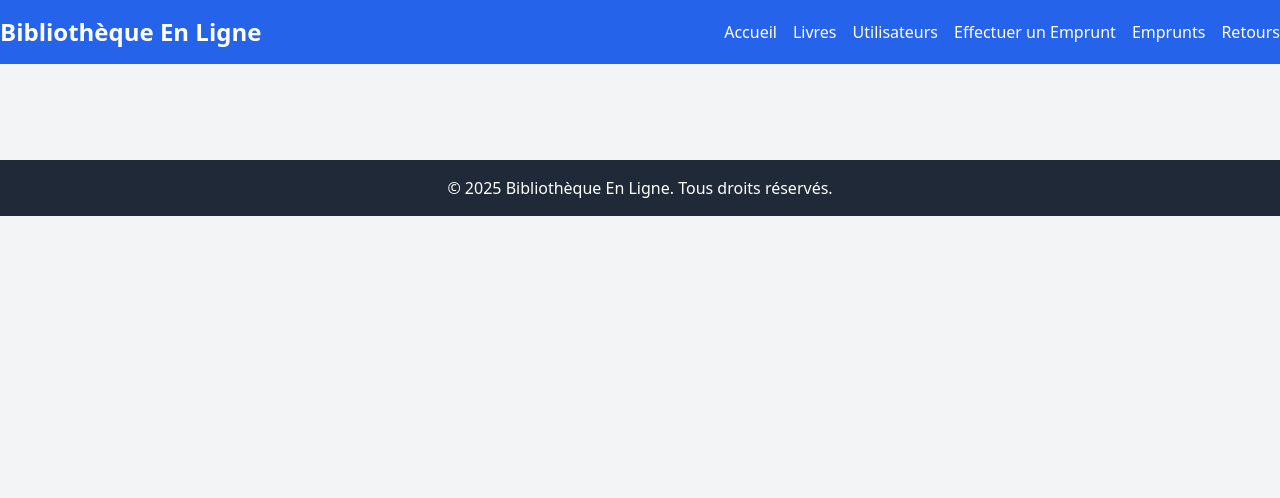
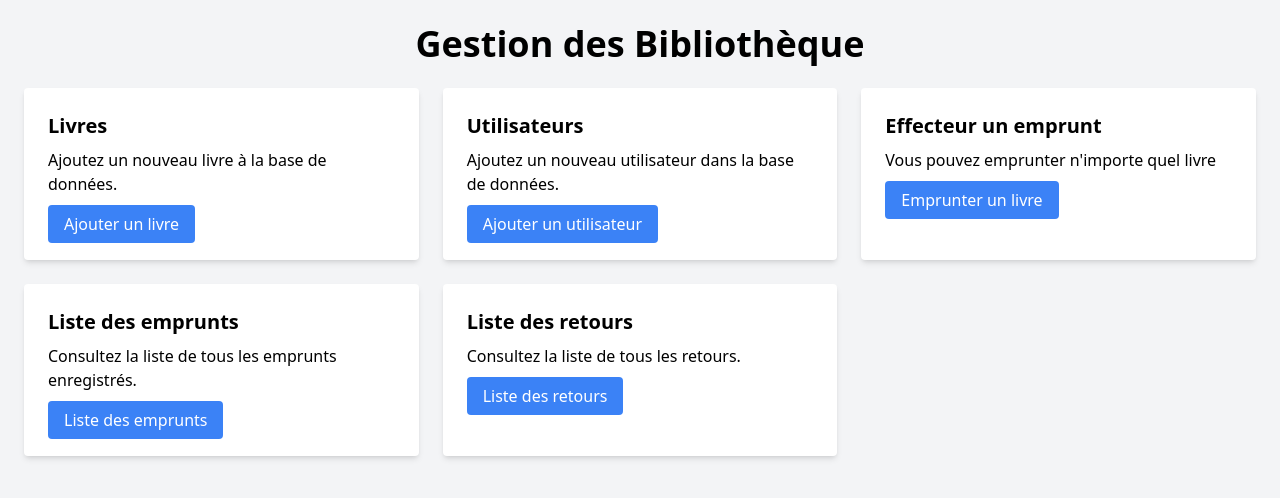
Before and after one commit to 25Abzo/Bibliotheque-, a Flask app: page / in a window 1280 px wide. Shown: the top 498 px of the page. Run offline with Flask 3, Linux system fonts and the light colour scheme; some libraries are stand-ins or nearby versions.

Commit message:
update de la page accueil

```diff
--- a/app.py
+++ b/app.py
@@ -16,7 +16,8 @@ def get_db_connection():
 # Route principale
 @app.route('/')
 def index():
-    return render_template('base.html')
+    return render_template('index.html')
+
 
 # Gestion des livres
 @app.route('/books', methods=['GET', 'POST'])
--- a/templates/base.html
+++ b/templates/base.html
@@ -7,6 +7,7 @@
     <script src="https://cdn.tailwindcss.com"></script>
 </head>
 <body class="bg-gray-100 font-sans">
+
     <!-- Header -->
     <header class="bg-blue-600 text-white py-4">
         <div class="container mx-auto flex justify-between items-center">
@@ -22,6 +23,7 @@
                 </ul>
             </nav>
         </div>
+
     </header>
 
     <!-- Flash Messages -->
@@ -40,7 +42,9 @@
     <!-- Main Content -->
     <main class="container mx-auto py-8">
         {% block content %}{% endblock %}
+
     </main>
+
 
     <!-- Footer -->
     <footer class="bg-gray-800 text-white py-4 mt-8">
--- /dev/null
+++ b/templates/index.html
@@ -0,0 +1,38 @@
+<!DOCTYPE html>
+<html lang="fr">
+<head>
+    <meta charset="UTF-8">
+    <title>Gestion des Bibliothèque en ligne</title>
+    <link href="{{ url_for('static', filename='css/output.css') }}" rel="stylesheet">
+</head>
+<body class="bg-gray-100 p-6">
+    <h1 class="text-4xl font-bold mb-6 text-center">Gestion des Bibliothèque</h1>
+    <div class="grid grid-cols-1 md:grid-cols-2 lg:grid-cols-3 gap-6">
+        <div class="bg-white p-6 rounded shadow-md">
+            <h2 class="text-xl font-bold mb-2">Livres</h2>
+            <p class="mb-4">Ajoutez un nouveau livre à la base de données.</p>
+            <a href="{{ url_for('books') }}" class="bg-blue-500 text-white px-4 py-2 rounded hover:bg-blue-600">Ajouter un livre</a>
+        </div>
+        <div class="bg-white p-6 rounded shadow-md">
+            <h2 class="text-xl font-bold mb-2">Utilisateurs</h2>
+            <p class="mb-4">Ajoutez un nouveau utilisateur dans la base de données.</p>
+            <a href="{{ url_for('users') }}" class="bg-blue-500 text-white px-4 py-2 rounded hover:bg-blue-600">Ajouter un utilisateur</a>
+        </div>
+        <div class="bg-white p-6 rounded shadow-md">
+            <h2 class="text-xl font-bold mb-2">Effecteur un emprunt </h2>
+            <p class="mb-4">Vous pouvez emprunter n'importe quel livre </p>
+            <a href="{{ url_for('borrow') }}" class="bg-blue-500 text-white px-4 py-2 rounded hover:bg-blue-600">Emprunter un livre</a>
+        </div>
+        <div class="bg-white p-6 rounded shadow-md">
+            <h2 class="text-xl font-bold mb-2">Liste des emprunts</h2>
+            <p class="mb-4">Consultez la liste de tous les emprunts enregistrés.</p>
+            <a href="{{ url_for('borrowings') }}" class="bg-blue-500 text-white px-4 py-2 rounded hover:bg-blue-600">Liste des emprunts</a>
+        </div>
+        <div class="bg-white p-6 rounded shadow-md">
+            <h2 class="text-xl font-bold mb-2">Liste des retours</h2>
+            <p class="mb-4">Consultez la liste de tous les retours.</p>
+            <a href="{{ url_for('returns') }}" class="bg-blue-500 text-white px-4 py-2 rounded hover:bg-blue-600">Liste des retours</a>
+        </div>
+    </div>
+</body>
+</html>
```
